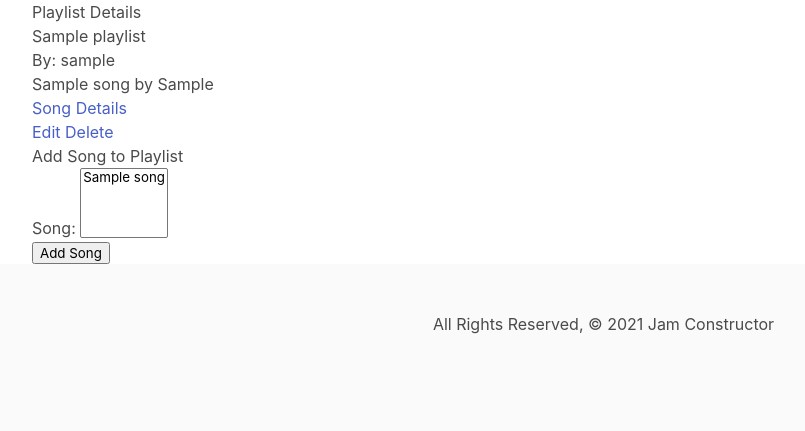
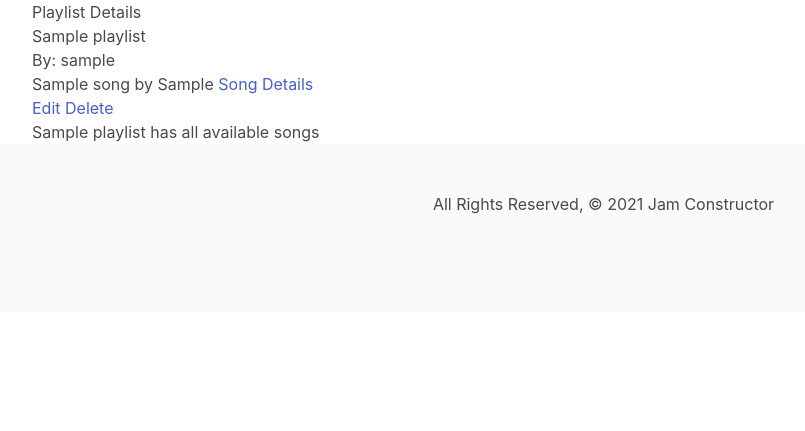
Before and after one commit to andrewpaparella/Jam_Constructor, a Django app: page /playlists/1/ in a window 1280 px wide. Shown: the part 56-487 px from the top of the page, without its empty margins (32-837 px from the left). Run offline with Django 3.2, Linux system fonts and the light colour scheme; a user stored in the database is signed in; tables that the repository leaves empty hold one stand-in row (values such as "Sample post").

Commit message:
working assoc_song functionality

```diff
--- a/main_app/templates/main_app/playlist_confirm_delete.html
+++ b/main_app/templates/main_app/playlist_confirm_delete.html
@@ -6,6 +6,6 @@
 <form action="" method="POST">
   {% csrf_token %}
   <input type="submit" value="Yes - Delete!" class="btn" />
-  <a href="{% url 'playlists_detail' object.id %}">Cancel</a>
+  <a href="{% url 'playlists_details' object.id %}">Cancel</a>
 </form>
 {% endblock %}
--- a/main_app/templates/playlists/details.html
+++ b/main_app/templates/playlists/details.html
@@ -1,23 +1,30 @@
 {% extends 'base.html' %} {% block content %}
 
 <h1>Playlist Details</h1>
-
 <p>{{ playlist.title }}</p>
 <p>By: {{ playlist.user.username }}</p>
 {% for song in playlist.song.all %}
 <ul>
-  <li>{{song.name}} by {{song.artist}}</li>
+  <li>{{song.name}} by {{song.artist}}
   <a href="{% url 'songs_details' song.id %}">Song Details</a>
+  </li>
 </ul>
+{% endfor %}
 <div>
   <a href="{% url 'playlists_update' playlist.id %}">Edit</a>
   <a href="{% url 'playlists_delete' playlist.id %}">Delete</a>
 </div>
+{% if songs.count %}
+<h4>Add Song to Playlist</h4>
+    {% for song in songs.all %}
+        <span>{{ song.name }} by {{ song.artist }} </span>
+        <form action="{% url 'assoc_song' playlist.id song.id %}" method="POST">
+        {% csrf_token %}
+        <input type="submit" value="Add Song" class="btn" />
+        </form>
 {% endfor %}
-<h4>Add Song to Playlist</h4>
-<form action="{% url 'add_song' playlist.id %}" method="POST">
-  {% csrf_token %} {{ add_song_form.as_p }}
-  <input type="submit" value="Add Song" class="btn" />
-</form>
+{% else %}
+<h4> {{playlist.title}} has all available songs </h4>
+{% endif %}
 
 {% endblock %}
--- a/main_app/templates/playlists/index.html
+++ b/main_app/templates/playlists/index.html
@@ -9,8 +9,7 @@
             <span class="card-title">{{ playlist.title }}</span>
             <p>By: {{ playlist.user.username }}</p>
             {% for song in playlist.song.all %}
-            <p>Song: {{ playlist.song }}</p>
-            <a href="{% url 'songs_details' song.id %}">Song Details</a>
+            <p>Song: {{ song.name }}</p>
             {% endfor %}
             <a href="{% url 'playlists_details' playlist.id %}">Playlist Details</a>
         </div>
--- a/main_app/urls.py
+++ b/main_app/urls.py
@@ -16,16 +16,17 @@ urlpatterns = [
     ),
     path("playlists/create/", views.PlaylistCreate.as_view(), name="playlists_create"),
     path(
-        "playlists/<int:playlist_id>/update/",
+        "playlists/<int:pk>/update/",
         views.PlaylistUpdate.as_view(),
         name="playlists_update",
     ),
     path(
-        "playlists/<int:playlist_id>/delete",
+        "playlists/<int:pk>/delete",
         views.PlaylistDelete.as_view(),
         name="playlists_delete",
     ),
-    path('playlists/<int:playlist_id>/add_song/', views.add_song, name='add_song'),
+    # path('playlists/<int:playlist_id>/add_song/', views.add_song, name='add_song'),
+    path("playlists/<int:playlist_id>/assoc_song/<int:song_id>/", views.assoc_song, name="assoc_song"),
 
     path('accounts/signup/', views.signup, name='signup')
 ]
--- a/main_app/views.py
+++ b/main_app/views.py
@@ -54,18 +54,23 @@ def playlists_index(request):
 @login_required
 def playlists_details(request, playlist_id):
     playlist = Playlist.objects.get(id=playlist_id)
+    songs_playlist_doesnt_have = Song.objects.exclude(id__in = playlist.song.all().values_list('id'))
     add_song_form = AddSongForm()
-    return render(request, "playlists/details.html", {"playlist": playlist, 'add_song_form': add_song_form})
+    return render(request, "playlists/details.html", {"playlist": playlist, 'add_song_form': add_song_form, 'songs' : songs_playlist_doesnt_have})
+
+# @login_required
+# def add_song(request, playlist_id):
+#     form = AddSongForm(request.POST)
+#     if form.is_valid():
+#         new_song = form.save(commit=False)
+#         new_song.playlist_id = playlist_id
+#         new_song.save()
+#     return redirect('playlists_details', playlist_id=playlist_id)
 
 @login_required
-def add_song(request, playlist_id):
-    form = AddSongForm(request.POST)
-    if form.is_valid():
-        new_song = form.save(commit=False)
-        new_song.playlist_id = playlist_id
-        new_song.save()
-    return redirect('playlists_details', playlist_id=playlist_id)
-
+def assoc_song(request, playlist_id, song_id):
+  Playlist.objects.get(id=playlist_id).song.add(song_id)
+  return redirect('playlists_details', playlist_id=playlist_id)
 
 class SongCreate(LoginRequiredMixin, CreateView):
     model = Song
```
